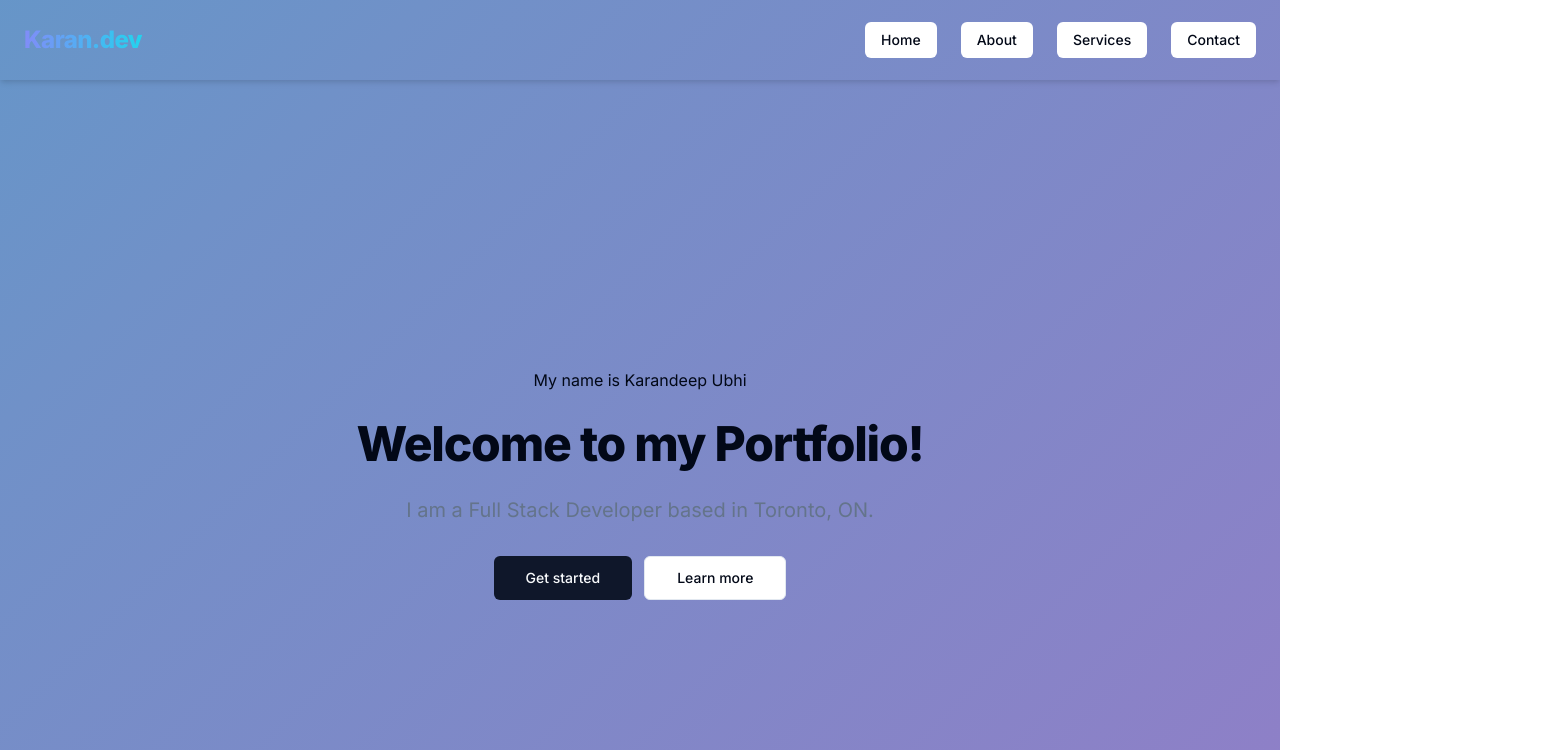
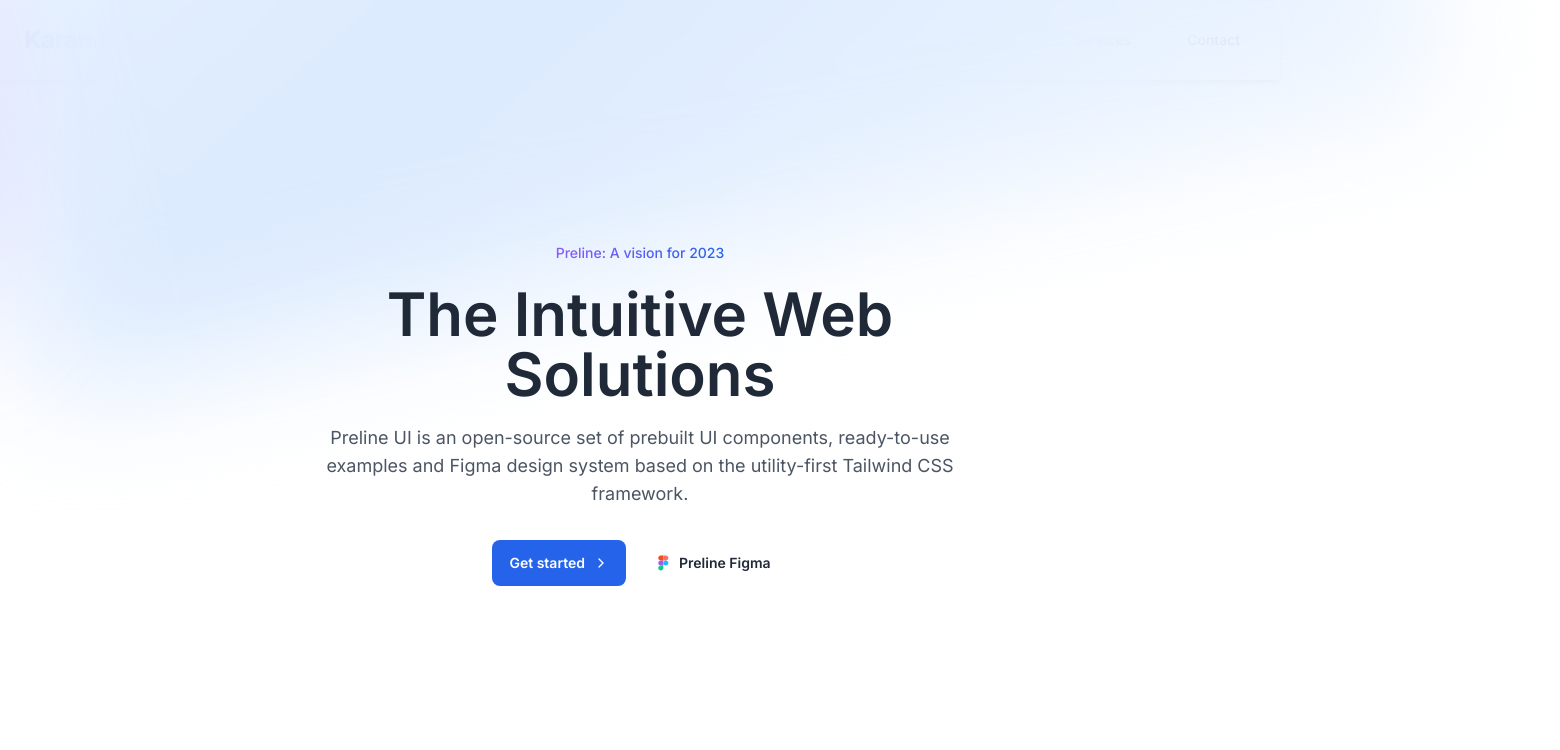
Before and after one commit to KaranU26/my-portfolio, a Next.js app: page / in a window 1280 px wide. Shown: the top 750 px of the page, 1560 px wide, since content can reach past the window. Built offline with nearby package versions, Linux system fonts and the light colour scheme.

Commit message:
Updated to gradient

```diff
--- a/app/layout.tsx
+++ b/app/layout.tsx
@@ -21,10 +21,13 @@
   return (
     <html lang="en">
       <body className={`${inter.className} relative`}>
-        <AnimatedBackground />
         <div className="relative z-10">
           <SpeedInsights />
           <NavBar />
+          <div aria-hidden="true" className="flex absolute -top-96 start-1/2 transform -translate-x-1/2">
+            <div className="bg-gradient-to-r from-violet-300/50 to-purple-100 blur-3xl w-[25rem] h-[44rem] rotate-[-60deg] transform -translate-x-[10rem] dark:from-violet-900/50 dark:to-purple-900"></div>
+            <div className="bg-gradient-to-tl from-blue-50 via-blue-100 to-blue-50 blur-3xl w-[90rem] h-[50rem] rounded-fulls origin-top-left -rotate-12 -translate-x-[15rem] dark:from-indigo-900/70 dark:via-indigo-900/70 dark:to-blue-900/70"></div>
+          </div>
           <main>
             {children}
           </main>
--- a/app/page.tsx
+++ b/app/page.tsx
@@ -4,7 +4,7 @@
 
 export default function Home() {
   return (
-    <main className="flex min-h-screen flex-col items-center justify-between p-24">
+    <main className="flex min-h-screen flex-col justify-between">
       <HeroSection />
       <AboutSection />
     </main>
--- a/components/animated_background.tsx
+++ b/components/animated_background.tsx
@@ -2,6 +2,6 @@
 
 export default function AnimatedBackground() {
     return (
-      <div className="absolute inset-0 w-full h-full animate-lavender-dream z-0" />
+      <div className="absolute inset-0 w-full h-50 animate-glow-next-door z-0" />
     );
   }
--- a/components/hero.tsx
+++ b/components/hero.tsx
@@ -3,26 +3,40 @@
 
 export default function HeroSection() {
   return (
-    <div className="relative overflow-hidden py-24 lg:py-32 z-10">
+    <div className="relative overflow-hidden p-24">
+
       <div className="relative z-10">
-        <div className="container py-10 lg:py-16">
+        <div className="max-w-[85rem] mx-auto px-4 sm:px-6 lg:px-8 py-10 lg:py-16">
           <div className="max-w-2xl text-center mx-auto">
-            <p>My name is Karandeep Ubhi</p>
+            <p className="inline-block text-sm font-medium bg-clip-text bg-gradient-to-l from-blue-600 to-violet-500 text-transparent dark:from-blue-400 dark:to-violet-400">
+              Preline: A vision for 2023
+            </p>
+
             <div className="mt-5 max-w-2xl">
-              <h1 className="scroll-m-20 text-5xl font-extrabold tracking-tight lg:text-5xl p-2">
-                Welcome to my Portfolio!
+              <h1 className="block font-semibold text-gray-800 text-4xl md:text-5xl lg:text-6xl dark:text-neutral-200">
+                The Intuitive Web Solutions
               </h1>
             </div>
+
             <div className="mt-5 max-w-3xl">
-              <p className="text-xl text-muted-foreground">
-                I am a Full Stack Developer based in Toronto, ON.
-              </p>
+              <p className="text-lg text-gray-600 dark:text-neutral-400">Preline UI is an open-source set of prebuilt UI components, ready-to-use examples and Figma design system based on the utility-first Tailwind CSS framework.</p>
             </div>
+
             <div className="mt-8 gap-3 flex justify-center">
-              <Button size={"lg"}>Get started</Button>
-              <Button size={"lg"} variant={"outline"}>
-                Learn more
-              </Button>
+              <a className="py-3 px-4 inline-flex items-center gap-x-2 text-sm font-semibold rounded-lg border border-transparent bg-blue-600 text-white hover:bg-blue-700 disabled:opacity-50 disabled:pointer-events-none" href="#">
+                Get started
+                <svg className="flex-shrink-0 size-4" xmlns="http://www.w3.org/2000/svg" width="24" height="24" viewBox="0 0 24 24" fill="none" stroke="currentColor" stroke-width="2" stroke-linecap="round" stroke-linejoin="round"><path d="m9 18 6-6-6-6"/></svg>
+              </a>
+              <a className="py-3 px-4 inline-flex items-center gap-x-2 text-sm font-semibold rounded-lg border border-transparent text-gray-800 hover:bg-gray-100 disabled:opacity-50 disabled:pointer-events-none dark:text-white dark:hover:bg-neutral-800" href="#">
+                <svg className="flex-shrink-0 size-4" width="19" height="18" viewBox="0 0 19 18" fill="none" xmlns="http://www.w3.org/2000/svg">
+                  <path d="M6.875 18C8.531 18 9.875 16.656 9.875 15V12H6.875C5.219 12 3.875 13.344 3.875 15C3.875 16.656 5.219 18 6.875 18Z" fill="#0ACF83"></path>
+                  <path d="M3.875 9C3.875 7.344 5.219 6 6.875 6H9.875V12H6.875C5.219 12 3.875 10.656 3.875 9Z" fill="#A259FF"></path>
+                  <path d="M3.875 3C3.875 1.344 5.219 0 6.875 0H9.875V6H6.875C5.219 6 3.875 4.656 3.875 3Z" fill="#F24E1E"></path>
+                  <path d="M9.87501 0H12.875C14.531 0 15.875 1.344 15.875 3C15.875 4.656 14.531 6 12.875 6H9.87501V0Z" fill="#FF7262"></path>
+                  <path d="M15.875 9C15.875 10.656 14.531 12 12.875 12C11.219 12 9.87501 10.656 9.87501 9C9.87501 7.344 11.219 6 12.875 6C14.531 6 15.875 7.344 15.875 9Z" fill="#1ABCFE"></path>
+                </svg>
+                Preline Figma
+              </a>
             </div>
           </div>
         </div>
```
Also changed, not shown: tailwind.config.ts (+2 -2 lines).
